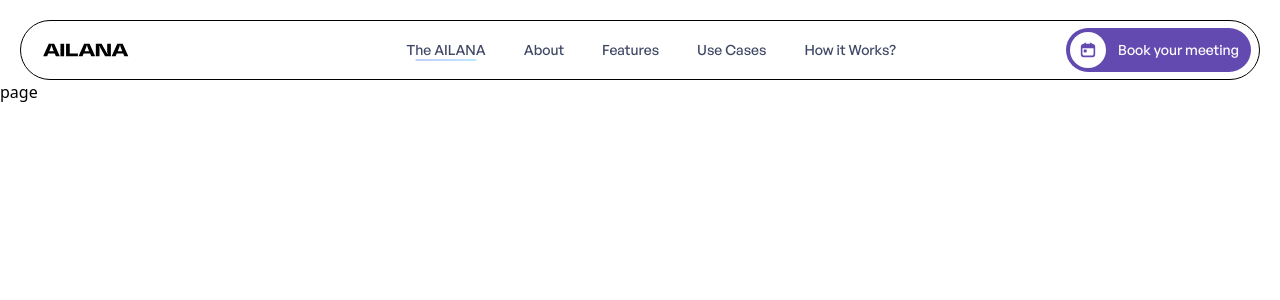
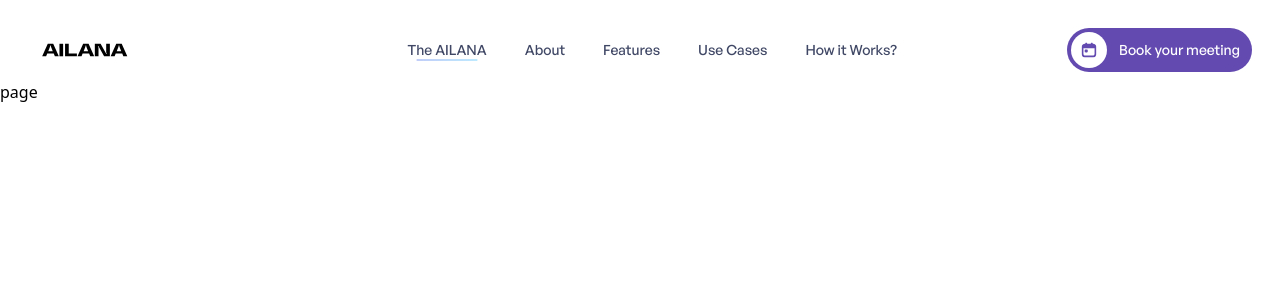
Before and after one commit to MdMuzahid07/AIVA, a Next.js app: page / in a window 1280 px wide. Shown: the top 300 px of the page. Built offline with nearby package versions, Linux system fonts and the light colour scheme.

Commit message:
navbar completed

```diff
--- a/src/components/shared/Navbar.tsx
+++ b/src/components/shared/Navbar.tsx
@@ -7,7 +7,7 @@ const Navbar = () => {
 
     return (
         <header className="max-w-[1440px] mx-auto w-full mt-[20px] px-[16px] md:px-[24px] lg:px-[0px]">
-            <nav className="max-w-[1240px] mx-auto flex items-center border justify-between  pl-[22px] pr-[8px] w-full h-[60px] rounded-[50px] bg-[rgba(255,255,255,0.60)] backdrop-blur-[3px] relative">
+            <nav className="max-w-[1240px] mx-auto flex items-center justify-between  pl-[22px] pr-[8px] w-full h-[60px] rounded-[50px] bg-[rgba(255,255,255,0.60)] backdrop-blur-[3px] relative">
                 <Link href="/">
                     <svg xmlns="http://www.w3.org/2000/svg" width="86" height="14" viewBox="0 0 86 14" fill="none">
                         <path d="M81.3363 13.2934L80.2363 10.5912H73.7162L72.6162 13.2934H68.6562L74.2562 0.777832H79.6963L85.2962 13.2934H81.3363ZM79.2363 8.17339L77.6562 4.28005C77.4296 3.69931 77.3163 3.21931 77.3163 2.84005C77.3163 2.62672 77.2029 2.52006 76.9762 2.52006C76.7629 2.52006 76.6562 2.62672 76.6562 2.84005C76.6562 3.06524 76.6229 3.2845 76.5563 3.49783C76.5029 3.71117 76.4162 3.97191 76.2962 4.28005L74.7162 8.17339H79.2363Z" fill="black" />
@@ -94,7 +94,7 @@ const Navbar = () => {
 
                 {
                     showNav && (
-                        <div className="flex md:hidden w-[343px] h-[386px] absolute right-0 top-[60px] shadow bg-white rounded-[30px] backdrop-blur-[3px] p-[20px]">
+                        <div className="flex md:hidden w-[343px] h-[386px] absolute right-0 top-[60px] bg-white rounded-[30px] backdrop-blur-[3px] p-[20px]">
                             <ul className="space-y-[20px]">
                                 <li className="relative w-fit h-[38px] p-[4px]">
                                     <Link href="" className="text-[20px] leading-[28px] font-general-sans text-senary">
```
